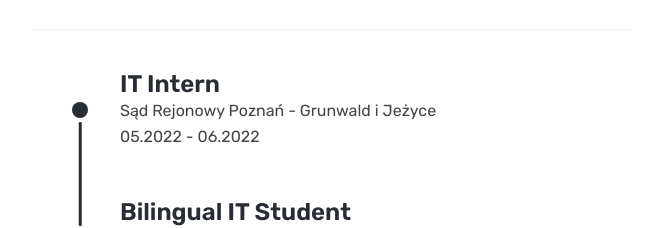
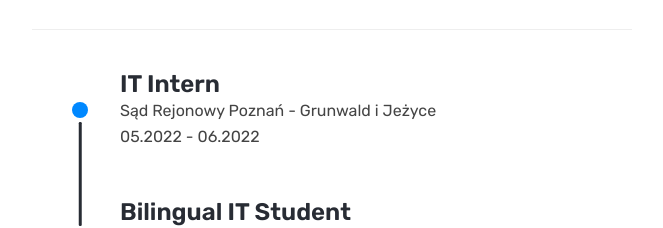
Before and after one commit to mbdjj/website, a Next.js app: page /experience in a window 1280 px wide. In both pictures the pointer is over the item 562 px from the left and 364 px from the top of the page. Shown: the part 255-483 px from the top of the page, without its empty margins (308-971 px from the left). Built offline with nearby package versions, Linux system fonts and the light colour scheme.

Commit message:
:lipstick: Add hover color for bullet points

```diff
--- a/styles/Experience.module.css
+++ b/styles/Experience.module.css
@@ -26,6 +26,12 @@
   z-index: 1;
   display: block;
   box-sizing: border-box;
+
+  transition: background-color 0.2s;
+}
+
+.experienceItem:hover::before {
+  background-color: #0088ff;
 }
 
 .experienceItem::after {
```
